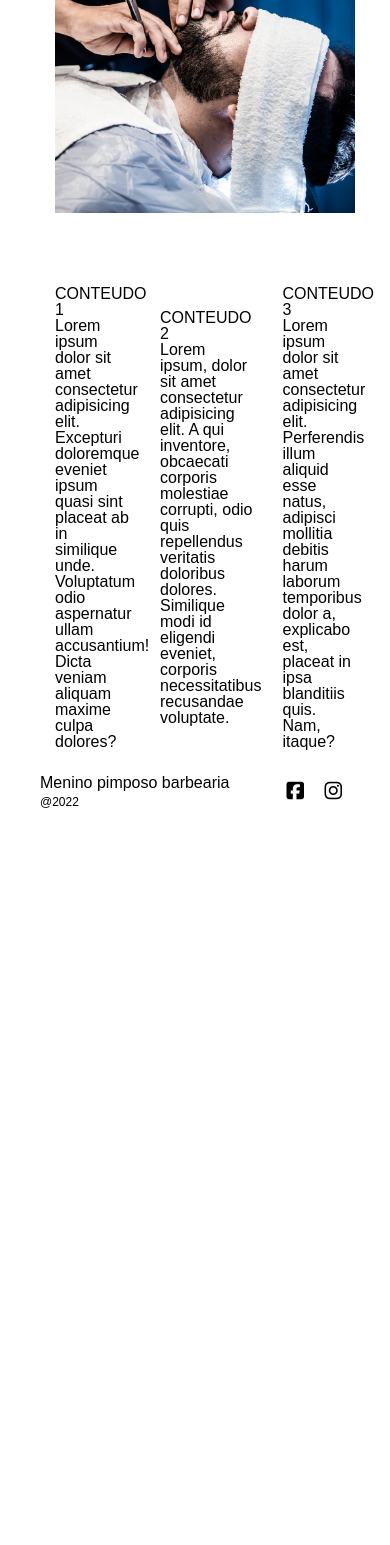
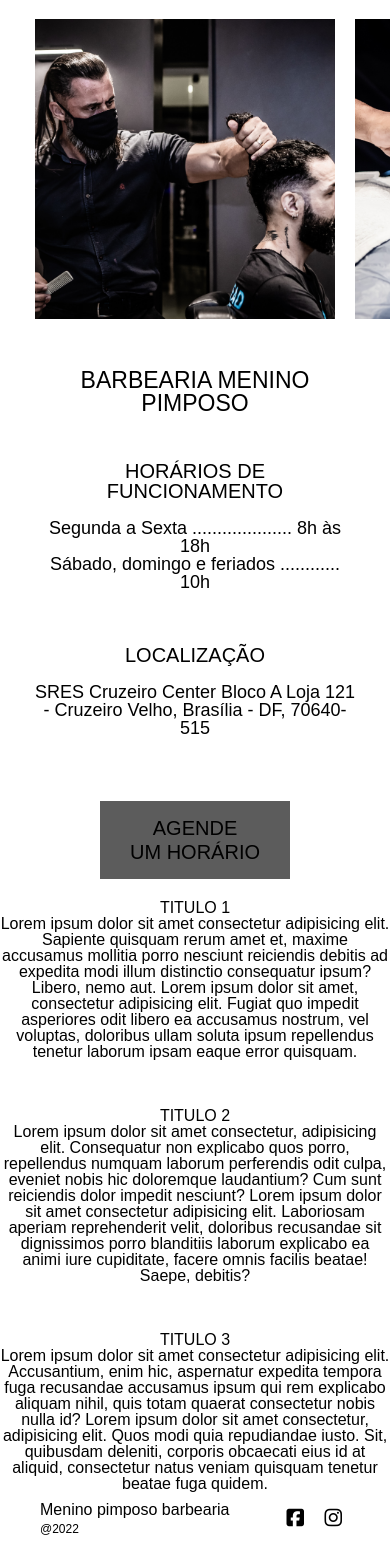
Before and after one commit to MariaCHelena/SENAC-PHP-com-MySQL, a PHP site: page / in a window 390 px wide; the page is wider, and only the part inside the window is pictured. Shown: the part 1260-2805 px from the top of that part. Before the commit the page ends 2068 px from the top of that part, so only its background shows below. Run offline with PHP 8.4, Linux system fonts and the light colour scheme; some libraries are stand-ins or nearby versions.

Commit message:
Alterações feitas em aula
Fora adicionado um código JavaScript para deixar a foto principal da página responsiva de acordo com o tamanho do viewport do usuário.

```diff
--- a/Barbearia/index.php
+++ b/Barbearia/index.php
@@ -10,12 +10,13 @@
         <link rel="stylesheet" href="assets/css/homeCSS.css">
         <link rel="stylesheet" href="assets/css/cabecalho.css">
         <link rel="stylesheet" href="assets/css/rodape.css">
+        <link rel="stylesheet" href="assets/css/responsivo.css">
 
 
         <link rel="stylesheet" href="assets/css/bootstrap-5.1.3-dist/css/bootstrap-grid.css">
     </head>
     <body>
-        <header>
+        <header id = "cabecalho">
             <div class="logo logo-size"><a href="index.php"><img src="assets/img/boy.png" width="50px" height="50px"><h1>MENINO PIMPOSO</h1></a></div>
             <nav class="navegador">
                 <ul class="navegador-links">
@@ -23,13 +24,13 @@
                         <a href="index.php" target="_blanc">Home</a>
                     </li>
                     <li>
-                        <a href="sobre.html" target="_blanc">Sobre</a>
-                    </li>
-                    <li>
                         <a href="servicos.html" target="_blanc">Serviços</a>
                     </li>
                     <li>
                         <a href="contatos.php" target="_blanc">Contatos</a>
+                    </li>
+                    <li>
+                        <a href="cadastro.php" target="_blanc">Cadastro</a>
                     </li>
                     <li>
                         <a href="agenda.php" target="_blanc">Agenda</a>
@@ -44,7 +45,7 @@
             </nav>
         </header>
 
-        <div class="principal">
+        <div class="principal" id="principal">
         </div>
 
         <div class="centered welcome">
@@ -56,10 +57,10 @@
         <div class="rest"></div>
 
         <div class="conteudo">
-            <div class="wrapper left">
-                <img src="assets/img/Barber-pic (1).jpg" alt="Foto da barbearia" class="imagem-grid">
+            <div class="wrapper left fotos">
+                <img src="assets/img/Barber-pic (1).jpg" alt="Foto da barbearia" class="imagem-grid" style="justify-self: end;">
                 <img src="assets/img/Barber-pic (2).jpg" alt="Foto da barbearia" class="imagem-grid">
-                <img src="assets/img/Barber-pic (3).jpg" alt="Foto da barbearia" class="imagem-grid">
+                <img src="assets/img/Barber-pic (3).jpg" alt="Foto da barbearia" class="imagem-grid"  style="justify-self: end;">
                 <img src="assets/img/Barber-pic (4).jpg" alt="Foto da barbearia" class="imagem-grid">
             </div>
 
@@ -81,21 +82,23 @@
             </div>
         </div>
 
-        <div class="conteudo">
-            <div class="column side">
-                CONTEUDO 1
-                <p>Lorem ipsum dolor sit amet consectetur adipisicing elit. Excepturi doloremque eveniet ipsum quasi sint placeat ab in similique unde. Voluptatum odio aspernatur ullam accusantium! Dicta veniam aliquam maxime culpa dolores?</p>
-
+        <div class="row">
+            <div class="conteudo-texto side">
+                <h3>TITULO 1</h3>
+                Lorem ipsum dolor sit amet consectetur adipisicing elit. Sapiente quisquam rerum amet et, maxime accusamus mollitia porro nesciunt reiciendis debitis ad expedita modi illum distinctio consequatur ipsum? Libero, nemo aut.
+                Lorem ipsum dolor sit amet, consectetur adipisicing elit. Fugiat quo impedit asperiores odit libero ea accusamus nostrum, vel voluptas, doloribus ullam soluta ipsum repellendus tenetur laborum ipsam eaque error quisquam.
             </div>
 
-            <div class="column middle">
-                CONTEUDO 2
-                <p>Lorem ipsum, dolor sit amet consectetur adipisicing elit. A qui inventore, obcaecati corporis molestiae corrupti, odio quis repellendus veritatis doloribus dolores. Similique modi id eligendi eveniet, corporis necessitatibus recusandae voluptate.</p>
+            <div class="conteudo-texto middle">
+                <h3>TITULO 2</h3>
+                Lorem ipsum dolor sit amet consectetur, adipisicing elit. Consequatur non explicabo quos porro, repellendus numquam laborum perferendis odit culpa, eveniet nobis hic doloremque laudantium? Cum sunt reiciendis dolor impedit nesciunt?
+                Lorem ipsum dolor sit amet consectetur adipisicing elit. Laboriosam aperiam reprehenderit velit, doloribus recusandae sit dignissimos porro blanditiis laborum explicabo ea animi iure cupiditate, facere omnis facilis beatae! Saepe, debitis?
             </div>
 
-            <div class="column side">
-                CONTEUDO 3
-                <p>Lorem ipsum dolor sit amet consectetur adipisicing elit. Perferendis illum aliquid esse natus, adipisci mollitia debitis harum laborum temporibus dolor a, explicabo est, placeat in ipsa blanditiis quis. Nam, itaque?</p>
+            <div class="conteudo-texto side">
+                <h3>TITULO 3</h3>
+                Lorem ipsum dolor sit amet consectetur adipisicing elit. Accusantium, enim hic, aspernatur expedita tempora fuga recusandae accusamus ipsum qui rem explicabo aliquam nihil, quis totam quaerat consectetur nobis nulla id?
+                Lorem ipsum dolor sit amet consectetur, adipisicing elit. Quos modi quia repudiandae iusto. Sit, quibusdam deleniti, corporis obcaecati eius id at aliquid, consectetur natus veniam quisquam tenetur beatae fuga quidem.
             </div>
         </div>
 
@@ -119,5 +122,13 @@
 
         <!--Icons-->
         <script src="https://kit.fontawesome.com/b8158c0067.js" crossorigin="anonymous"></script>
+
+        <script>
+            var client = Math.max(document.documentElement.clientHeight);
+            var cabecalho = Math.max(document.getElementById("cabecalho").clientHeight);
+            var altura = client - cabecalho;
+            altura = altura + "px"; //O JavaScript só altera o valor da propriedade se ela estiver escrita com "px" no final
+            window.document.getElementById("principal").style.height = altura;
+        </script>
     </body>
 </html>
```
